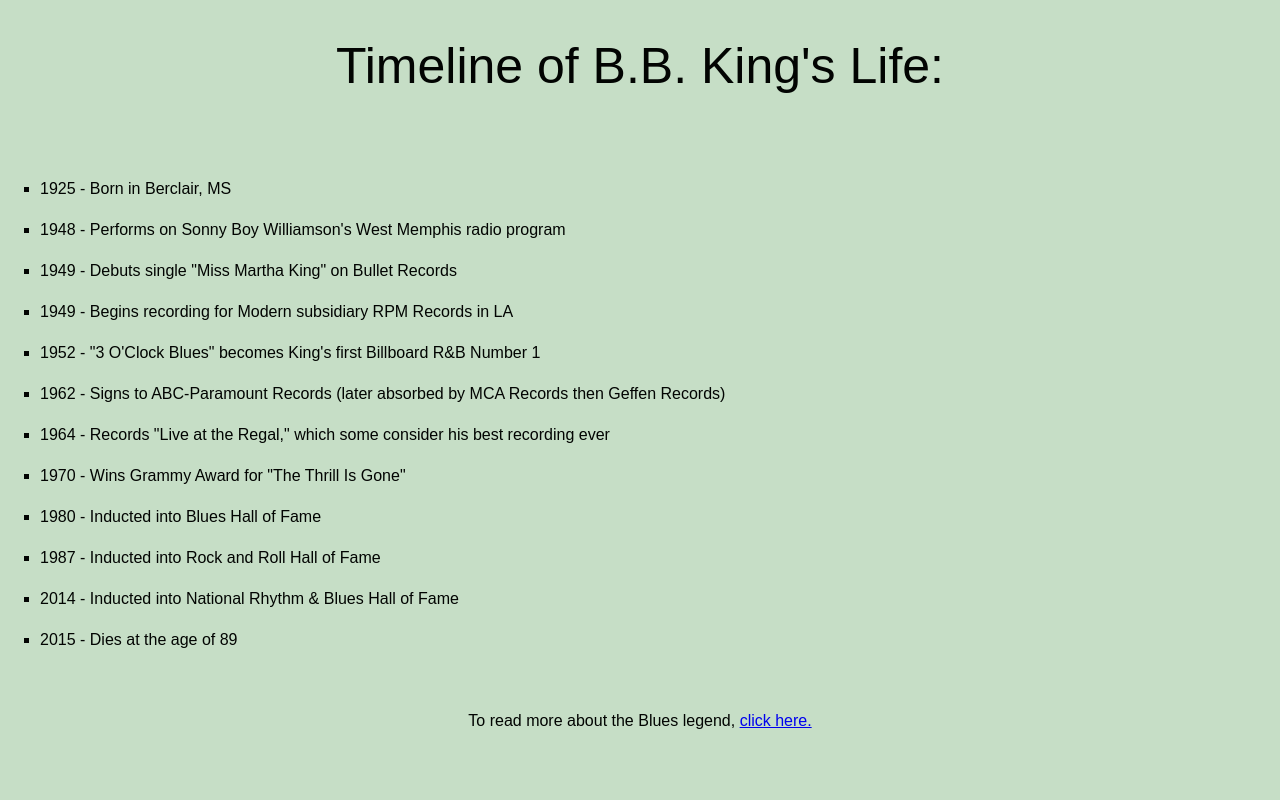
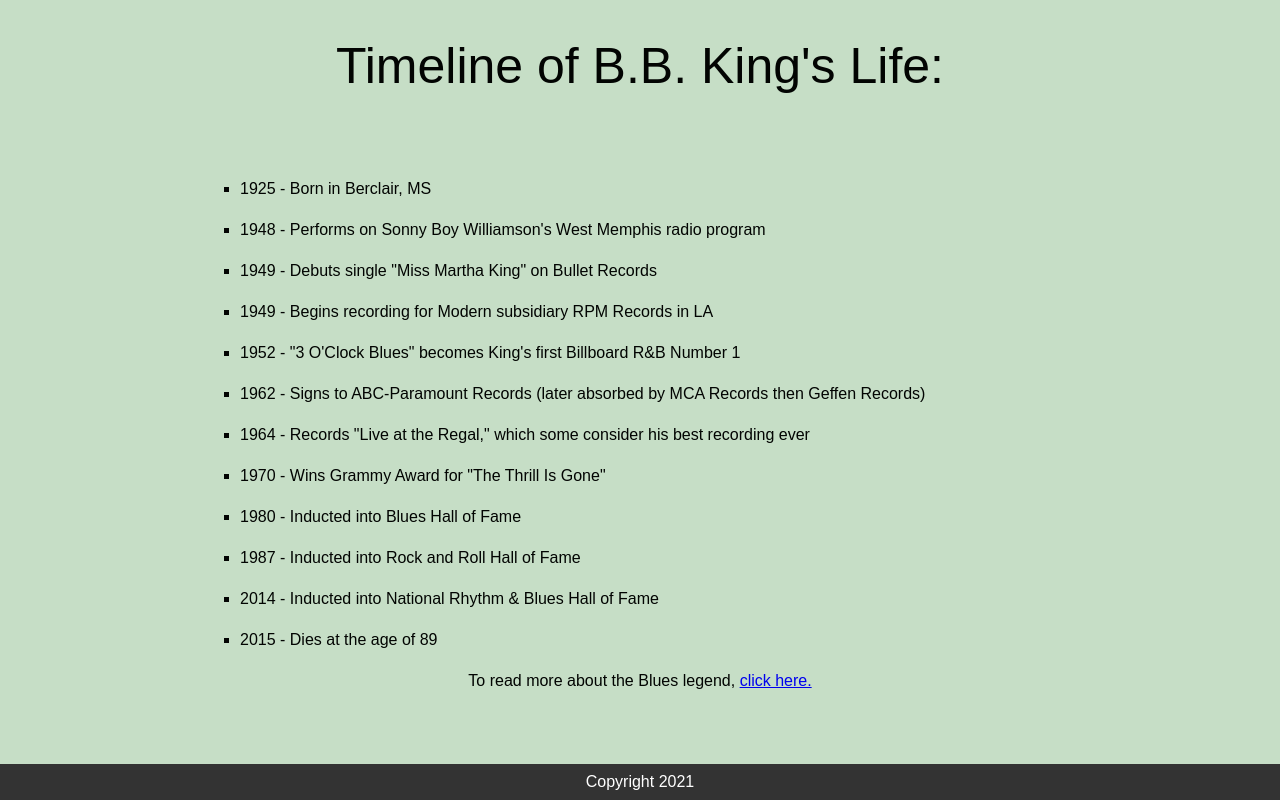
Before and after one commit to tdth03/tribute, a plain HTML site: page index.html in a window 1280 px wide. Shown: the part 737-1537 px from the top of the page. Before the commit the page ends 1466 px from the top, so only its background shows below. Drawn offline with Linux system fonts and the light colour scheme.

Commit message:
Completed Project

```diff
--- a/index.html
+++ b/index.html
@@ -44,9 +44,12 @@
                     <li class="king-life">2014 - Inducted into National Rhythm & Blues Hall of Fame</li>
                     <li class="king-life">2015 - Dies at the age of 89</li>
                 </ul>
-                <p id="tribute-bio">To read more about the Blues legend, <a id="tribute-link" href="https://en.wikipedia.org/wiki/B.B._King" target="_blank">click here.</a>
-                </p>
-                </div>
+                <p id="tribute-bio">To read more about the Blues legend, <a id="tribute-link" href="https://en.wikipedia.org/wiki/B.B._King" target="_blank">click here.</a></p>
+            </div>
+
+            <div id="footer">
+                <p id="footer-text">Copyright 2021</p>
+            </div>
 
 
 
--- a/styles/styles.css
+++ b/styles/styles.css
@@ -70,7 +70,9 @@ img {
 }
 #king-timeline {
     display:block;
-    margin: 0 auto;
+    margin-left: auto;
+    margin-right: auto;
+    width:50em;
     list-style: square;
     padding:40px;
 }
@@ -79,8 +81,17 @@ img {
     padding-bottom: 25px;
 }
 #tribute-bio {
+    margin-top: -40px;
+    padding-bottom: 75px;
+}
 
+/* Footer */
+#footer {
+    text-align: center;
+    background-color:#333;
+    color: white;
 }
-ul {
-
+#footer-text {
+    padding-top: 10px;
+    padding-bottom: 10px;
 }
```
